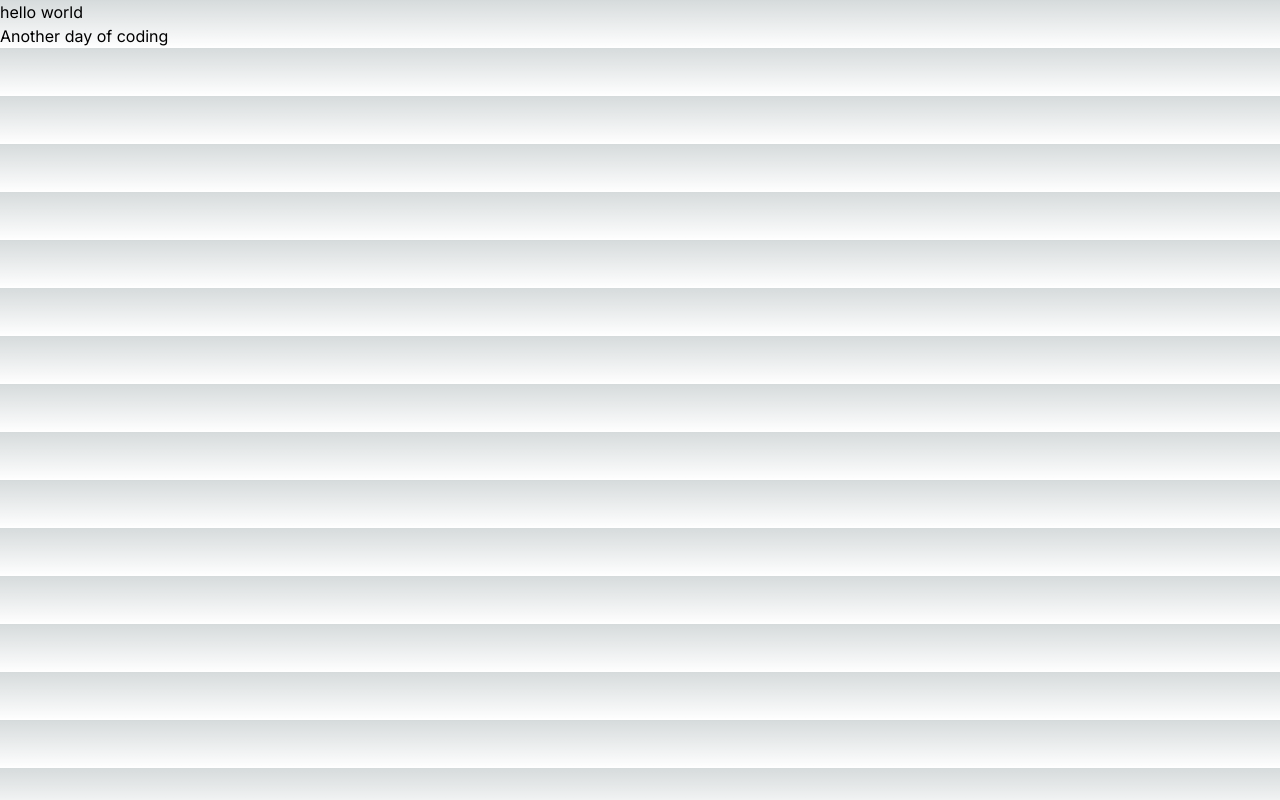
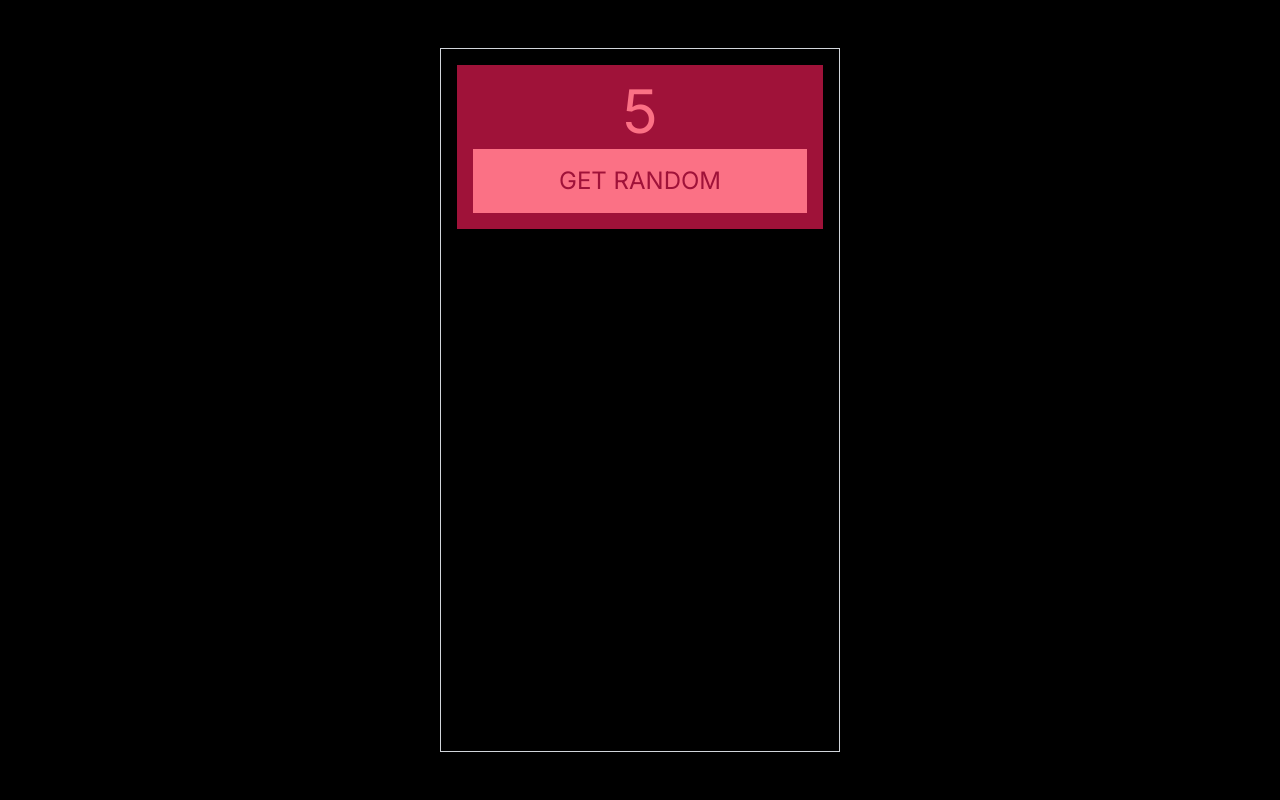
Before and after one commit to daniellaziti/earlycodeloistics, a Next.js app: page / in a window 1280 px wide. Built offline with nearby package versions, Linux system fonts and the light colour scheme.

Commit message:
learning react hooks

```diff
--- a/app/page.js
+++ b/app/page.js
@@ -1,10 +1,23 @@
+import { Todo } from "@/components/Todo";
+import { TallyCounter } from "@/components/TallyCounter";
+import { TallyCount } from "@/components/TallyCounter2";
+import { Random } from "@/components/Random";
+export default function Home (){
 
+  return (
+    <div className="h-screen flex justify-center items-center bg-black p-12">
+      <div className="h-full w-[400px] flex flex-col gap-4 border border-gray-300 p-4">
+        {/* <Todo bg="white" border="blue"> */}
+          {/* <span>Call dad</span> */}
+          {/* <span>14:20</span> */}
+        {/* </Todo> */}
 
-export default function Home(){
-  return (
-    <div>
-      <h1>hello world</h1>
-      <p>Another day of coding</p>
+        {/* <Todo bg="green" border="red"/> */}
+        {/* <Todo/> */}
+        {/* <TallyCounter/> */}
+        {/* <TallyCount/> */}
+        <Random/>
+      </div>
     </div>
   )
 }
--- /dev/null
+++ b/components/Random.js
@@ -0,0 +1,21 @@
+"use client"
+import { useEffect,useState } from "react";
+
+export function Random () {
+    const [num,setNum] = useState(0);
+
+    useEffect (() => {
+        function generateRandom () {
+            setNum(Math.round(Math.random() *10))
+        }
+
+        generateRandom()
+    },[]);
+
+    return (
+        <div className="p-4 bg-rose-800">
+            <p className="text-6xl text-rose-400 text-center">{(num)}</p>
+            <button className="w-full p-4 text-center text-2xl bg-rose-400 text-rose-800 mt-2 uppercase">get random</button>
+        </div>
+    )
+}
--- /dev/null
+++ b/components/TallyCounter.js
@@ -0,0 +1,27 @@
+"use client"
+//import { useState } from "react";
+//import * as react from "react";
+import React from "react"
+
+export function TallyCounter () {
+    const [counter,setCounter] = React.useState(0);
+
+    return (
+        <div className="bg-yellow-500 p-2">
+            <blockquote className="p-4 bg-gray-700 text-center text-4xl text-white">
+                <span>{counter}</span>
+            </blockquote>
+
+            <div className="grid grid-cols-2 gap-6 bg-white p-8">
+                <button
+                onClick={() => setCounter(counter - 1)}
+                className="p-4 text-center text-2xl text-white bg-red-500">-</button>
+                <button
+                onClick={() => setCounter(counter + 1)}
+                className="p-4 text-center text-2xl text-white bg-red-500">+</button>
+            </div>
+        </div>
+    )
+}
+
+//Make a simple addition calculator with the TallyCounter component. complete the assignment as described.
--- /dev/null
+++ b/components/TallyCounter2.js
@@ -0,0 +1,33 @@
+"use client"
+import React, { useState } from "react"
+
+export function TallyCount () {
+    const [count,setCount] = React.useState(0)
+    const [number,setNumber] = React.useState(0)
+
+
+
+    return (
+        <div className="bg-blue-500 p-2">
+            <blockquote className="p-4 bg-gray-700 text-center text-4xl text-white">
+                <span>{count}+{number}</span>
+            </blockquote>
+
+            <div className="bg-white grid grid-cols-2 p-8 gap-6">
+            <button
+            onClick={() => setCount(count +1)}
+            className="p-4 bg-black text-2xl text-center text-white"
+            >+</button>
+            <button
+            onClick={() => setNumber(number +1)}
+            className="p-4 bg-black text-2xl text-center text-white"
+            >+</button>
+            <button
+            onClick={() => setCount(count) + setNumber (number)}
+            className="p-4 bg-gray-700 text-center text-4xl text-white">
+            =</button>
+            </div>
+
+        </div>
+    )
+}
--- /dev/null
+++ b/components/Todo.js
@@ -0,0 +1,9 @@
+export function Todo ({bg,border,children}) {
+
+
+    return (
+        <p className= {`flex justify-between text-gray-200 text-xl bg-${bg}-600 border-2 border-${border}-500 p-4`}>
+         {children}
+        </p>
+    )
+}
```
